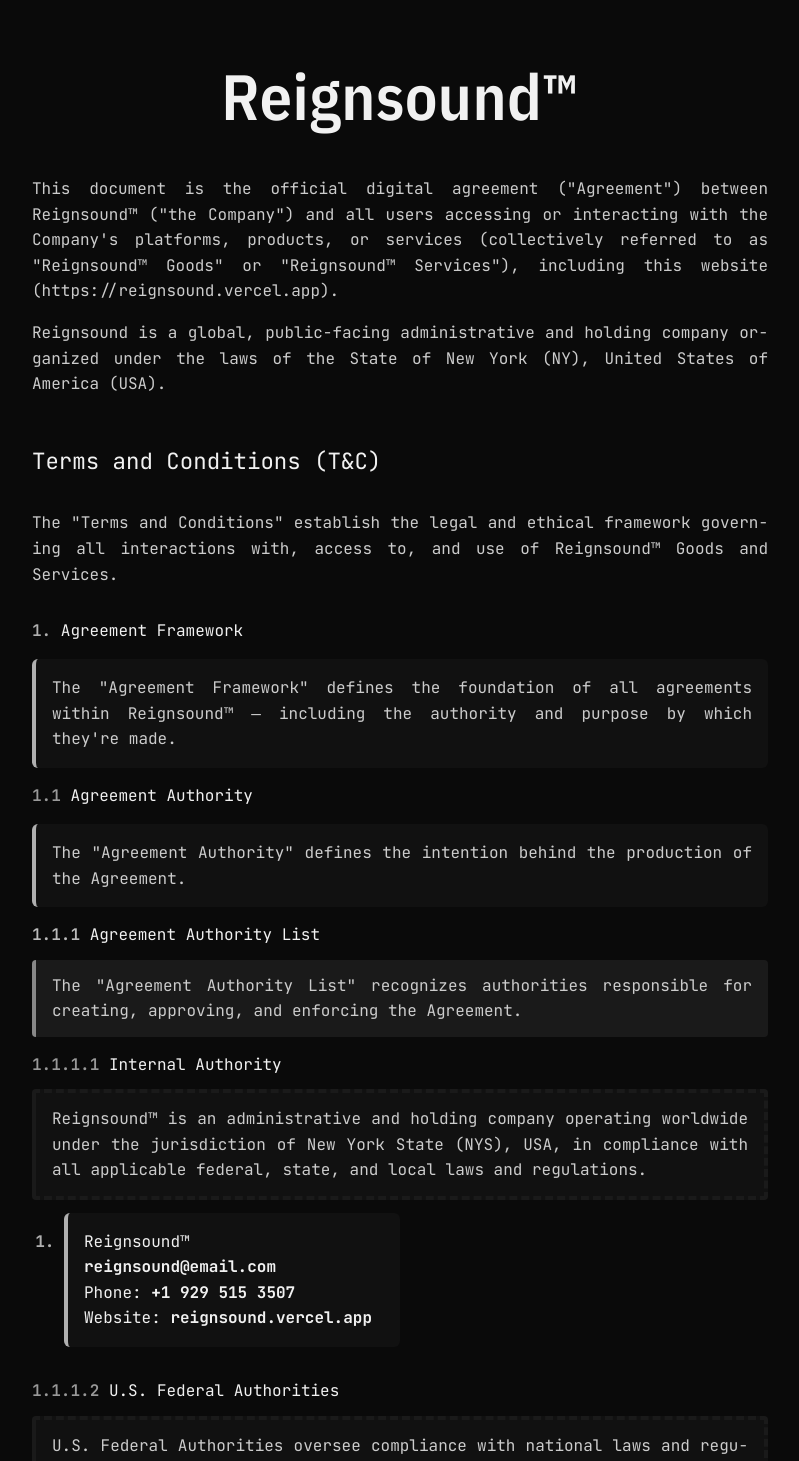
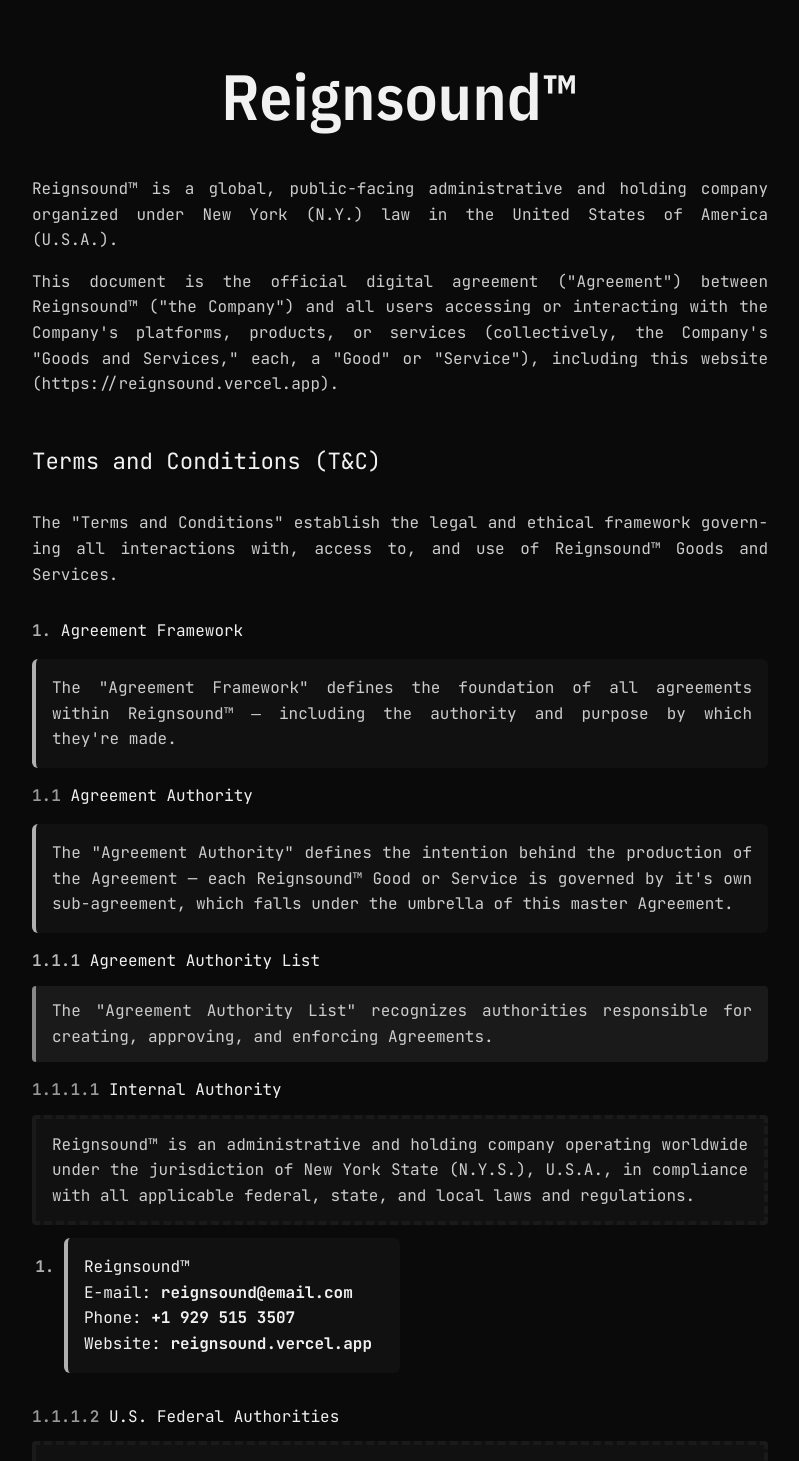
Before and after one commit to umbrellaholdinggroup/reignsound, a Next.js app: page / in a window 1280 px wide. Shown: the top 1461 px of the page, without its empty margins (240-1039 px from the left). Built offline with nearby package versions, Linux system fonts and the light colour scheme.

Commit message:
Updating the language for 'Goods and Services'

```diff
--- a/app/page.js
+++ b/app/page.js
@@ -3,8 +3,8 @@
 import "../public/styles/style.css";
 
 export const metadata = {
-  title: "Legal - Reignsound™",
-  description: "Official digital legal agreement for Reignsound™."
+  title: "Reignsound™: Administrative & Holding Company - Operate Worldwide",
+  description: "Reignsound™ is a New York-based administrative and holding company operating globally. Discover our services, subsidiaries, and official filings."
 };
 
 export default function Page() {
@@ -24,12 +24,12 @@
 
       <h1 className="brand-name">Reignsound&trade;</h1>
 
-      <p className="document-description">
-        This document is the official digital agreement ("Agreement") between Reignsound&trade; ("the Company") and all users accessing or interacting with the Company's platforms, products, or services (collectively referred to as "Reignsound&trade; Goods" or "Reignsound&trade; Services"), including this website (https://reignsound.vercel.app).
+      <p className="brand-description">
+        Reignsound&trade; is a global, public-facing administrative and holding company organized under New York (N.Y.) law in the United States of America (U.S.A.).
       </p>
 
-      <p className="brand-description">
-        Reignsound is a global, public-facing administrative and holding company organized under the laws of the State of New York (NY), United States of America (USA).
+      <p className="document-description">
+        This document is the official digital agreement ("Agreement") between Reignsound™ ("the Company") and all users accessing or interacting with the Company's platforms, products, or services (collectively, the Company's "Goods and Services," each, a "Good" or "Service"), including this website (https://reignsound.vercel.app).
       </p>
 
       <h2 className="section-title">Terms and Conditions (T&amp;C)</h2>
@@ -46,24 +46,24 @@
 
       <h4 className="sub-subsection-title">Agreement Authority</h4>
       <p className="subsection-description">
-        The "Agreement Authority" defines the intention behind the production of the Agreement.
+        The "Agreement Authority" defines the intention behind the production of the Agreement &mdash; each Reignsound&trade; Good or Service is governed by it's own sub-agreement, which falls under the umbrella of this master Agreement.
       </p>
 
       <div className="list">
         <h5 className="sub-sub-subsection-title">Agreement Authority List</h5>
         <p className="sub-subsection-description">
-          The "Agreement Authority List" recognizes authorities responsible for creating, approving, and enforcing the Agreement.
+          The "Agreement Authority List" recognizes authorities responsible for creating, approving, and enforcing Agreements.
         </p>
 
         <h6 className="sub-sub-sub-subsection-title">Internal Authority</h6>
         <p className="sub-sub-subsection-description">
-          Reignsound&trade; is an administrative and holding company operating worldwide under the jurisdiction of New York State (NYS), USA, in compliance with all applicable federal, state, and local laws and regulations.
+          Reignsound&trade; is an administrative and holding company operating worldwide under the jurisdiction of New York State (N.Y.S.), U.S.A., in compliance with all applicable federal, state, and local laws and regulations.
         </p>
 
         <ol style={{ paddingLeft: "2em" }}>
           <li>
             Reignsound&trade;<br />
-            <a href="mailto:reignsoundrecords@gmail.com">reignsound@email.com</a><br />
+            E-mail: <a href="mailto:reignsoundrecords@gmail.com">reignsound@email.com</a><br />
             Phone: <a href="tel:+19295153507" className="phone-link">+1 929 515 3507</a><br />
             Website: <a href="https://reignsound.vercel.app">reignsound.vercel.app</a>
           </li>
@@ -76,26 +76,26 @@
 
         <ol style={{ paddingLeft: "2em" }}>
           <li>
-            Consumer Financial Protection Bureau (CFPB)<br />
-            <a href="mailto:cfpb-hr@cfpb.gov">cfpb-hr@cfpb.gov</a><br />
+            Consumer Financial Protection Bureau (C.F.P.B.)<br />
+            E-mail: <a href="mailto:cfpb-hr@cfpb.gov">cfpb-hr@cfpb.gov</a><br />
             Phone: <a href="tel:+18554112372" className="phone-link">+1 855 411 2372</a><br />
             Website: <a href="https://www.consumerfinance.gov/about-us/contact-us/">consumerfinance.gov</a>
           </li>
 
           <li>
-            Department of Commerce (DOC)<br />
+            Department of Commerce (D.O.C.)<br />
             Phone: <a href="tel:+12024822000" className="phone-link">+1 202 482 2000</a><br />
             Website: <a href="https://learn.commerce.gov/contact-us.html">learn.commerce.gov</a>
           </li>
 
           <li>
-            Federal Communications Commission (FCC)<br />
+            Federal Communications Commission (F.C.C.)<br />
             Phone: <a href="tel:+18882255322" className="phone-link">+1 888 225 5322</a><br />
             Website: <a href="https://www.fcc.gov/about/contact">fcc.gov</a>
           </li>
 
           <li>
-            Federal Trade Commission (FTC)<br />
+            Federal Trade Commission (F.T.C.)<br />
             Phone: <a href="tel:+12023262222" className="phone-link">+1 202 326 2222</a><br />
             Website: <a href="https://www.ftc.gov/about-ftc/contact">ftc.gov</a>
           </li>
@@ -107,7 +107,7 @@
           </li>
 
           <li>
-            United States Patent &amp; Trademark Office (USPTO)<br />
+            United States Patent &amp; Trademark Office (U.S.P.T.O.)<br />
             Phone: <a href="tel:+15712721000" className="phone-link">+1 571 272 1000</a><br />
             Website: <a href="https://www.uspto.gov/about-us/contact-us">uspto.gov</a>
           </li>
@@ -121,14 +121,14 @@
         <ol style={{ paddingLeft: "2em" }}>
           <li>
             Consumer Protection Division — NYS Attorney General<br />
-            <a href="mailto:consumer@ag.ny.gov">consumer@ag.ny.gov</a><br />
+            E-mail: <a href="mailto:consumer@ag.ny.gov">consumer@ag.ny.gov</a><br />
             Phone: <a href="tel:18007717755">+1 800 771 7755</a><br />
             Website: <a href="https://ag.ny.gov/consumer" target="_blank">ag.ny.gov</a>
           </li>
 
           <li>
-            New York State Department of State (NYSDOS)<br />
-            <a href="mailto:consumer@dos.ny.gov">consumer@dos.ny.gov</a><br />
+            New York State Department of State (N.Y.S.D.O.S.)<br />
+            E-mail: <a href="mailto:consumer@dos.ny.gov">consumer@dos.ny.gov</a><br />
             Phone: <a href="tel:18006971220">+1 800 697 1220</a><br />
             Website: <a href="https://dos.ny.gov/consumer-protection" target="_blank">dos.ny.gov</a>
           </li>
```
